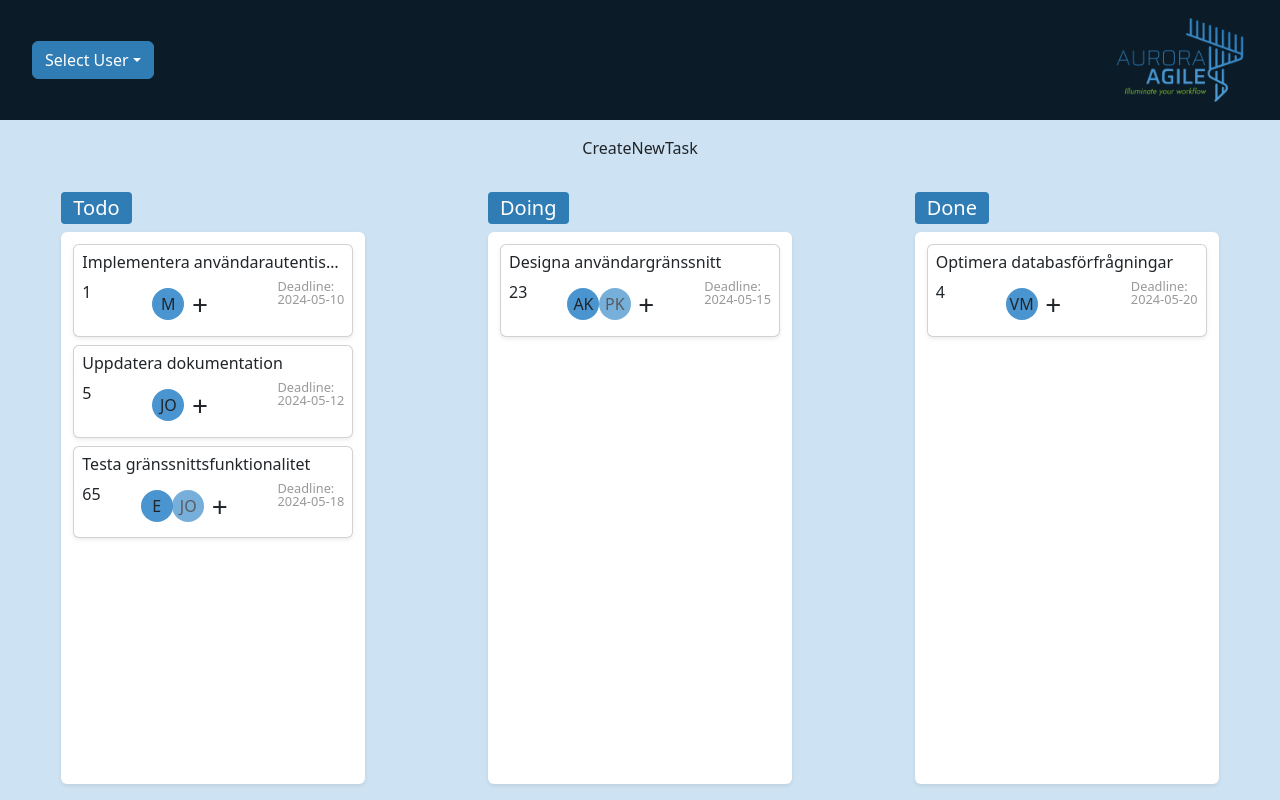
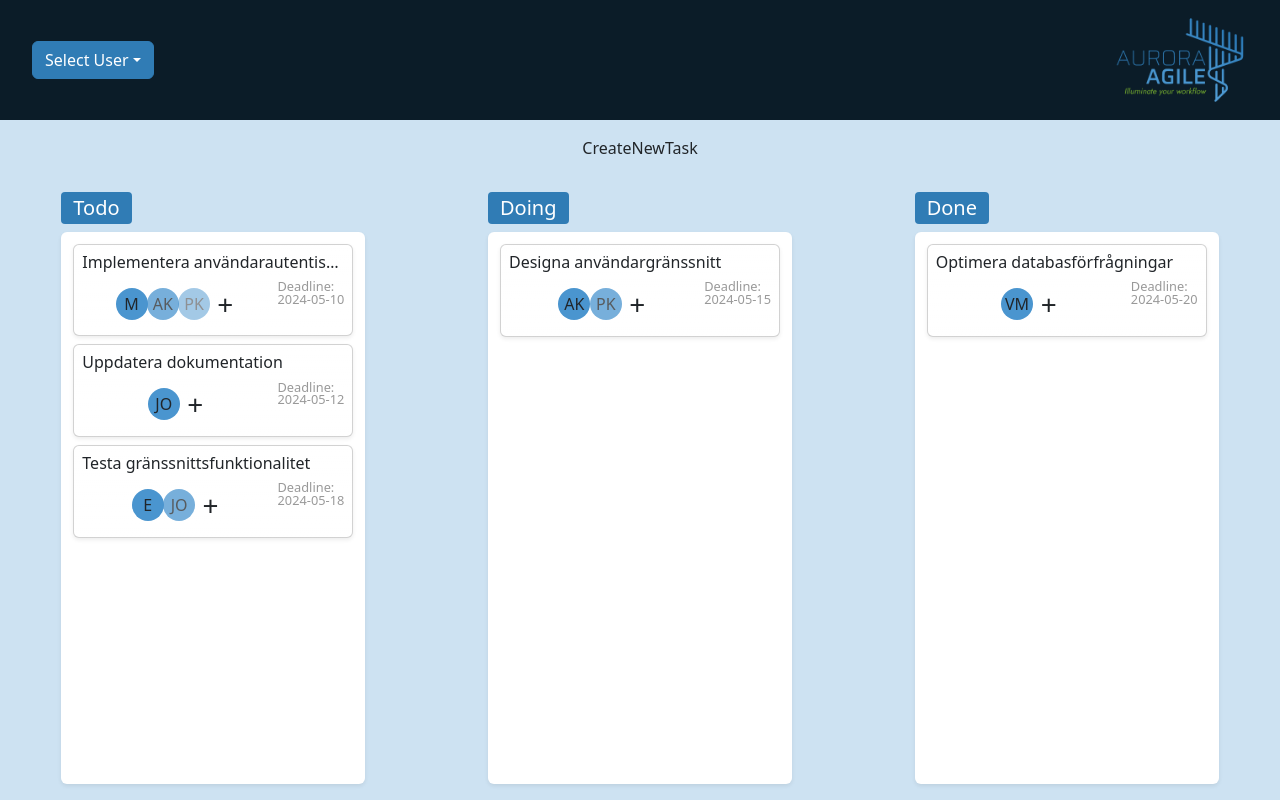
Before and after one commit to Kiwiih/Aurora-Agile, a React (Vite) app: page / in a window 1280 px wide. Built offline with nearby package versions, Linux system fonts and the light colour scheme.

Commit message:
now the assigned users are finished but dropdown is still under construction

```diff
--- a/src/components/AssignedUsers.jsx
+++ b/src/components/AssignedUsers.jsx
@@ -12,9 +12,6 @@ const AssignedUsers = ({ taskId }) => {
   // console.log(tasks);
 
   const [showDropdown, setShowDropdown] = useState(false);
-
-  // const taskAssigned = tasks.map(task => task.assignedTo);
-  // console.log(taskAssigned);
 
   const currentTask = tasks.find((task) => {
     return task.id === taskId;
@@ -37,52 +34,25 @@ const AssignedUsers = ({ taskId }) => {
 
   return (
     <div className="assigned">
-    {/* jobbar på conditional rendering med följande logik:
-    första cirkeln syns vid 1 assignedUser, andra vid 2, tredje vid 3.
-    fler än 3 kommer ej synas.
-    Plusset ska enbart synas i modalen, ej i card. - eller? fixa senare isf.
+    {/*
+    TODO: Plusset ska enbart synas i modalen, ej i card. - eller? fixa senare isf.
     */}
 
-{/* denna är lite knas. den slår ihop flera användare i samma cirkel om det finns flera användare i samma task */}
-{/* {taskAssigned.map((assigned, index) => (
-  index < 3 && (
-    <div key={index} className={`rounded-circle bg-aurora-secondary opacity-${100 - (index * 25)} circle`}>
-      {assigned}
-    </div>
-  )
-))} */}
-
-{/* {tasks.map((task, index) => (
-  index < 3 && (
-    <div key={index} className={`rounded-circle bg-aurora-secondary opacity-${100 - (index * 25)} circle`}>
-      {task.assignedTo.length > 0 &&
-        task.assignedTo.map((assignedUser, userIndex) => (
-          <span key={userIndex}>{assignedUser}</span>
-        ))
-      }
-    </div>
-    )
-
-))} */}
 
 
+
+{/* assigned to är vilka som är assigned på aktuellt task.
+  den visar max 3 cirklar. den visar första bokstaven i för- och efternamn.
+  vid mer än ett efternamn syns bara första. */}
 {assignedTo.map((person, index) => (
   index < 3 && (
     <div key={index} className={`rounded-circle bg-aurora-secondary opacity-${100 - (index * 25)} circle`}>
-      {assignedTo.length > 0 && <span key={index}>{users.find((u) => u.id === person).name.split(" ").map(name => name.charAt(0))}</span>}
+      {assignedTo.length > 0 && <span key={index}>{users.find((u) => u.id === person).name.split(" ").map((name, i) => i < 2 && name.charAt(0))}</span>}
     </div>
     )
 
 ))}
 
-
-    {/* {taskAssigned.length >= 1 && <div className="rounded-circle bg-aurora-secondary opacity-100 circle">AB</div>}
-    {taskAssigned.length >= 2 && <div className="rounded-circle bg-aurora-secondary opacity-75 circle">CD</div>}
-    {taskAssigned.length >= 3 && <div className="rounded-circle bg-aurora-secondary opacity-50 circle">EF</div>} */}
-
-    {/* <div className="rounded-circle bg-aurora-secondary opacity-100 circle">AB</div> */}
-    {/* <div className="rounded-circle bg-aurora-secondary opacity-75 circle">CD</div> */}
-    {/* <div className="rounded-circle bg-aurora-secondary opacity-50 circle">EF</div> */}
     <div className="rounded-circle circle bg-transparent fs-3" onClick={handleAddUser}>+</div>
 
 
--- a/src/components/Task.jsx
+++ b/src/components/Task.jsx
@@ -19,7 +19,7 @@ const Task = ({ title, description, doDate, assignedTo, deadline, taskId }) => {
       </div>
 
       <div className='d-flex justify-content-between'>
-        <p className='m-0'>{assignedTo}</p>
+        <p className='m-0'></p>
         <AssignedUsers taskId={taskId} />
         <p
           style={{ fontSize: '80%' }}
--- a/src/features/task/taskSlice.js
+++ b/src/features/task/taskSlice.js
@@ -11,7 +11,7 @@ const initialState = {
         'Implementera användarautentisering med hjälp av JWT och Express-session.',
       deadline: '2024-05-10',
       doDate: '2024-04-20',
-      assignedTo: [1],
+      assignedTo: [1, 2, 3, 4, 5, 6],
       columnId: 1,
     },
     {
```
